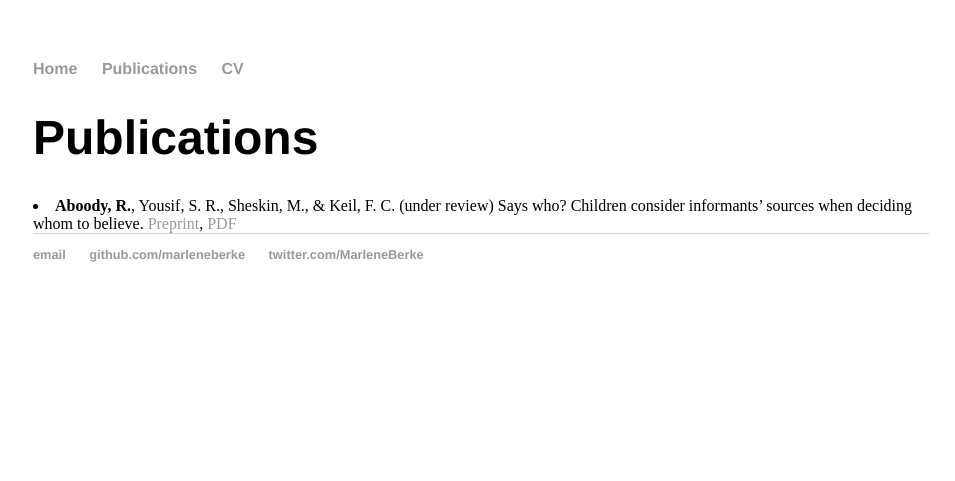
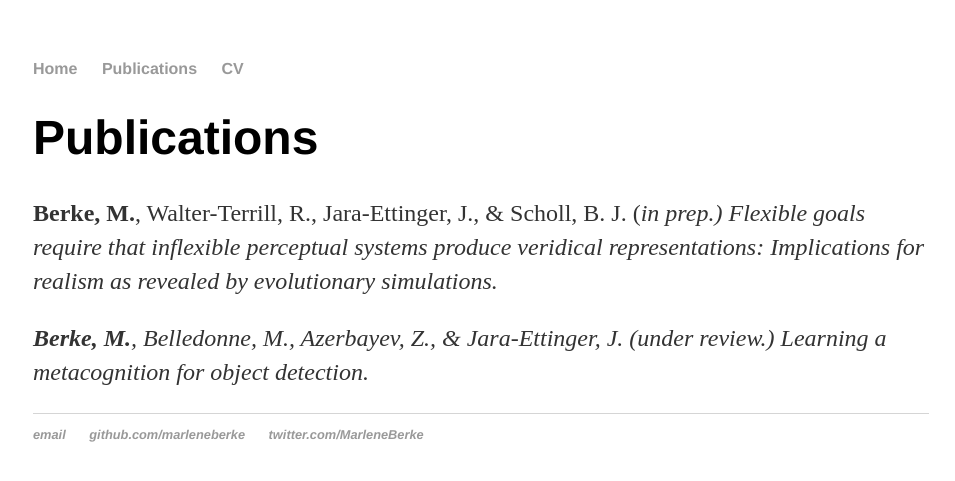
Before and after one commit to marleneberke/marleneberke.github.io, a Jekyll site: the page built from publications.html, in a window 1280 px wide. Shown: the top 481 px of the page, without its empty margins (159-1114 px from the left). Built offline with Jekyll 4.4.1, drawn with Linux system fonts in a browser that asks for light colours.

Commit message:
Update publications.html

```diff
--- a/publications.html
+++ b/publications.html
@@ -5,4 +5,6 @@
 
 <h1>Publications</h1>
 
-<li><b>Aboody, R.</b>, Yousif, S. R., Sheskin, M., & Keil, F. C. (under review) Says who? Children consider informants’ sources when deciding whom to believe. <a href = "https://psyarxiv.com/z6sbr" class = "external">Preprint</a>, <a href = "Aboody, Yousif, Sheskin & Keil (2021) - Says who.pdf" class = "external">PDF</a></li>
+<p><b>Berke, M.</b>, Walter-Terrill, R., Jara-Ettinger, J., & Scholl, B. J. (<i>in prep.</b>) Flexible goals require that inflexible perceptual systems produce veridical representations: Implications for realism as revealed by evolutionary simulations. </p>
+
+<p><b>Berke, M.</b>, Belledonne, M., Azerbayev, Z., & Jara-Ettinger, J. (<i>under review.</b>) Learning a metacognition for object detection. </p>
```
